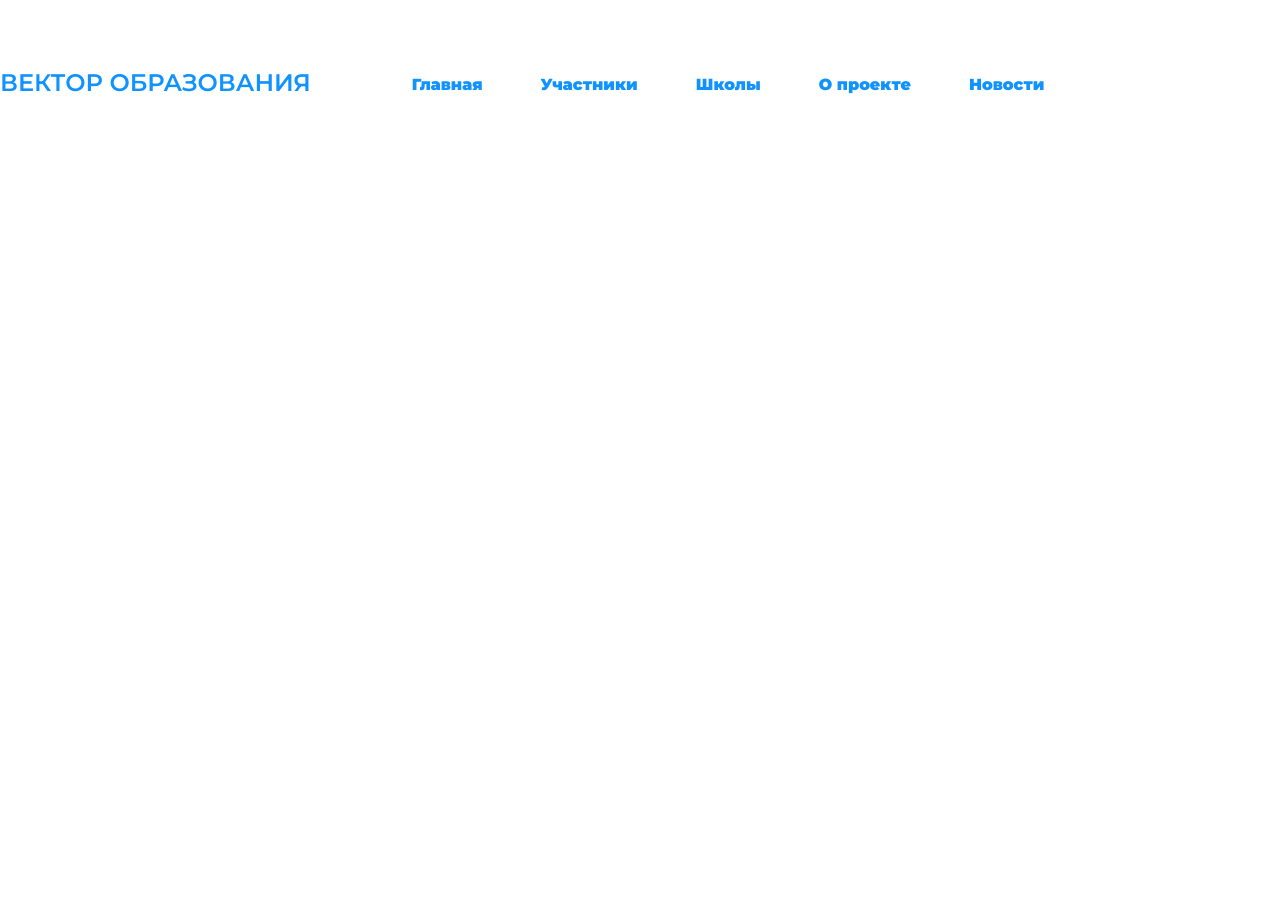
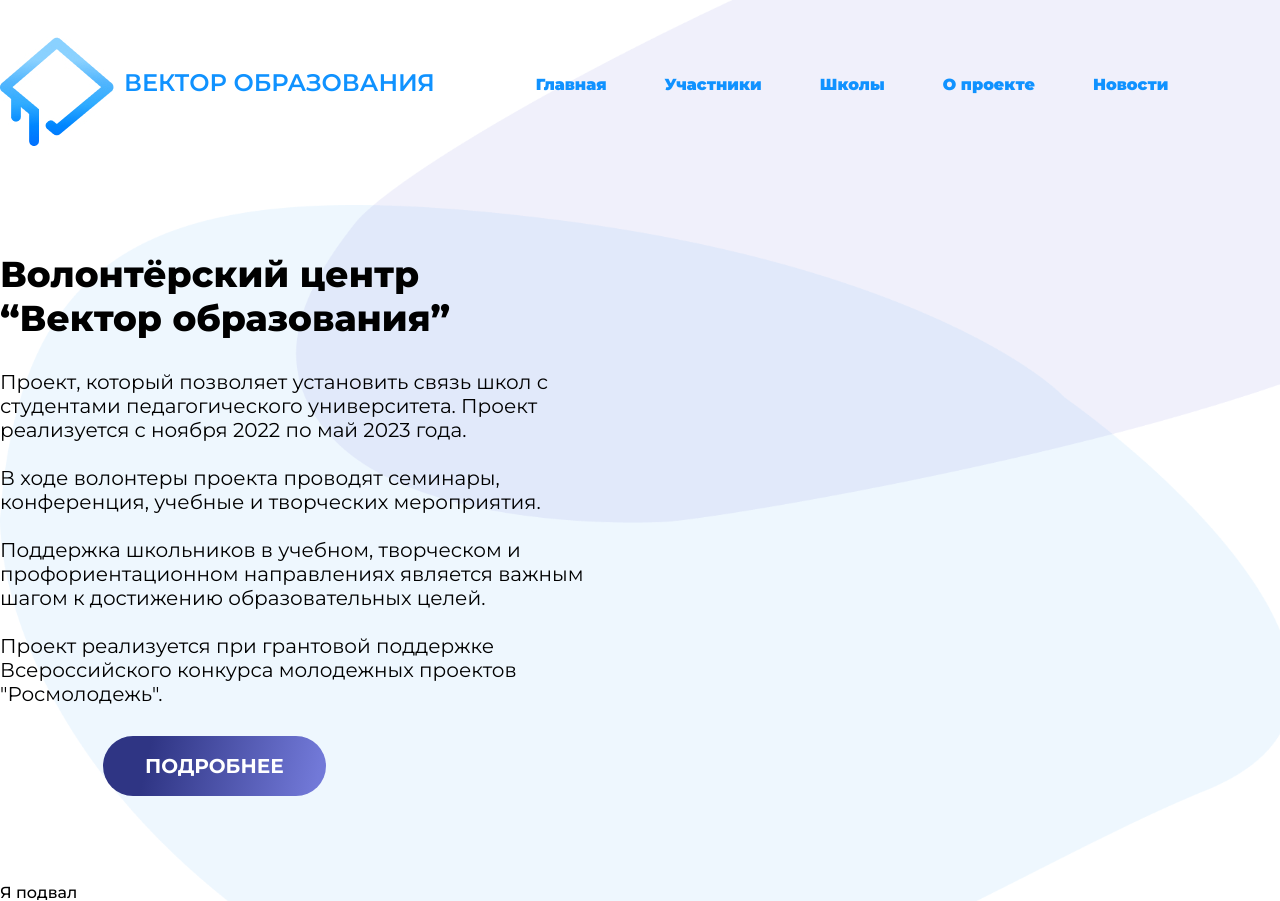
Before and after one commit to F1zon/WebTest, a plain HTML site: page index.html in a window 1280 px wide. Before the commit the page ends 800 px from the top, so only its background shows below. Drawn offline with Linux system fonts and the light colour scheme.

Commit message:
add main and content

```diff
--- a/index.html
+++ b/index.html
@@ -4,7 +4,7 @@
     <meta charset="UTF-8">
     <meta http-equiv="X-UA-Compatible" content="IE=edge">
     <meta name="viewport" content="width=device-width, initial-scale=1.0">
-    <link rel="stylesheet" href="/style/index.css">
+    <link rel="stylesheet" href="style/index.css">
     <link href="https://fonts.googleapis.com/css?family=Montserrat:100,200,300,regular,500,600,700,800,900&display=swap&subset=cyrillic-ext" rel="stylesheet" />
     <title>Вектор образования</title>
 </head>
@@ -12,6 +12,7 @@
     <div class="wrapper">
         <header class="header">
             <div class="header__container _container">
+                <img src="/image/header/Logo.jpg" alt="logo" class="header__logo_img">
                 <a href="" class="header__logo">
                     ВЕКТОР ОБРАЗОВАНИЯ
                 </a>
@@ -37,6 +38,30 @@
                 </nav>
             </div>
         </header>
+
+        <main class="page">
+            <div class="page__main-block main-block">
+                <div class="main-block_container _container">
+                    <div class="main-block__body">
+                        <h1 class="main-block__title">Волонтёрский центр “Вектор образования”</h1>
+                        <div class="main-block__text">Проект, который позволяет установить связь  школ с  студентами педагогического университета. Проект реализуется с ноября 2022 по май 2023 года.
+
+                            В ходе волонтеры  проекта  проводят  семинары, конференция, учебные и творческих мероприятия.
+
+                            Поддержка школьников в учебном, творческом и профориентационном направлениях является важным шагом к достижению образовательных целей.
+
+                            Проект реализуется при грантовой поддержке Всероссийского конкурса молодежных проектов "Росмолодежь".</div>
+                        <div class="main-block__butonns">
+                            <a href="" class="main-block__butonn">ПОДРОБНЕЕ</a>
+                        </div>
+                    </div>
+                </div>
+            </div>
+        </main>
+
+        <footer class="footer">
+            Я подвал
+        </footer>
     </div>
     <script src="/script/script.js"></script>
 </body>
--- a/style/index.css
+++ b/style/index.css
@@ -39,6 +39,12 @@ body {
 .wrapper {
     min-height: 100%;
     overflow: hidden;
+    display: flex;
+    flex-direction: column;
+
+    background: url(/image/main/Задний\ фон.png);
+    background-size: 100% 100%;
+    background-repeat: no-repeat;
 }
 ._container {
     max-width: 1570px;
@@ -57,6 +63,9 @@ body {
     min-height: 165px;
     align-items: center;
     box-sizing: content-box;
+}
+.header__logo_img {
+    margin: 18px 10px 0 0;
 }
 .header__logo {
     font-size: 24px;
@@ -92,3 +101,73 @@ body {
 
     }
 }
+/* -------------MAIN------------------ */
+.page {
+    flex: 1 1 auto;
+}
+.page__main-block {
+}
+/* -------------ПОДВАЛ------------------ */
+.footer {
+
+}
+
+/* -------------MAIN-BLOCK------------------ */
+.main-block {
+}
+.main-block_container {
+}
+._container {
+}
+.main-block__body {
+    padding: 252px 0 89px 0;
+    position: relative;
+    max-width: 588px;
+}
+@media (max-width: 1000px) {
+    .main-block__body {
+        max-width: 500px;
+    }
+}
+.main-block__body > *:not(:last-child) {
+    margin: 0 0 30px 0;
+}
+.main-block__title {
+    font-weight: 800;
+    font-size: 36px;
+    line-height: 44px;
+}
+@media (max-width: 1000px) {
+    .main-block__title {
+        font-size: 30px;
+    }
+}
+.main-block__text {
+    font-weight: 400;
+    font-size: 20px;
+    line-height: 24px;
+    white-space: pre-line;
+}
+@media (max-width: 1000px) {
+    .main-block__text {
+        font-size: 16px;
+    }
+}
+.main-block__butonns {
+    display: inline-flex;
+}
+.main-block__butonn {
+    background: linear-gradient(102.49deg, #2F3584 20.84%, #7279D8 94.97%);
+    border-radius: 44px;
+    display: flex;
+    min-height: 20px;
+    justify-content: center;
+    align-items: center;
+    padding: 20px 42px;
+    margin: 0 0 0 103px;
+
+    color: #fff;
+    font-weight: 700;
+    font-size: 20px;
+    text-align: center;
+}
```
Also changed, not shown: image/header/Logo.jpg (added), image/main/Задний фон.png (added), image/main/Меро7 1.png (added).
